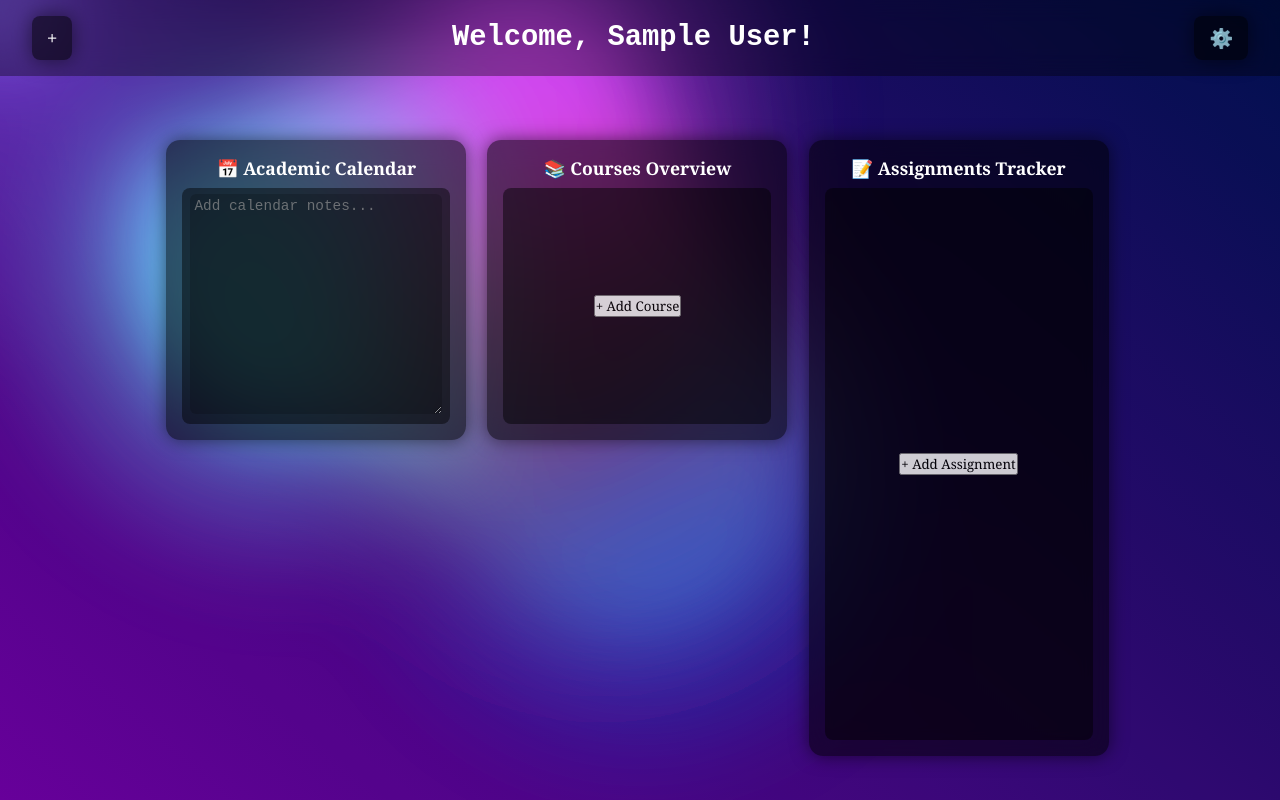
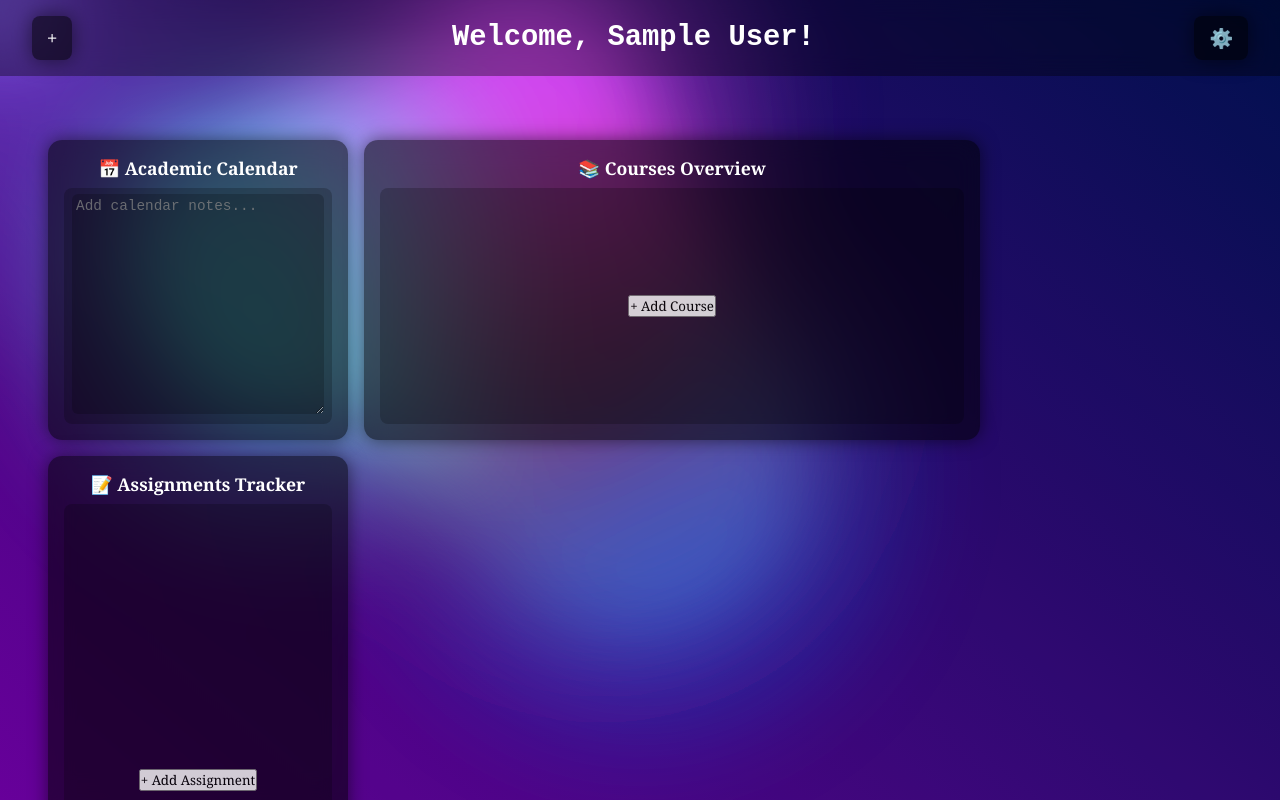
Before and after one commit to nolan-sudu/MyWestern, a React (Vite) app in the folder frontend/: page /dashboard in a window 1280 px wide. Built offline with nearby package versions, Linux system fonts and the light colour scheme; sample sign-in values are in the browser's storage.

Commit message:
improved UI, widget sizing and placement. Improved GPA Widget

```diff
--- a/frontend/src/components/WidgetGrid.css
+++ b/frontend/src/components/WidgetGrid.css
@@ -4,17 +4,19 @@
   justify-content: center;
   padding: 2rem;
   box-sizing: border-box;
+  overflow-x: auto; /* allow horizontal scrolling if widgets overflow */
 }
 
 .widget-grid {
   display: grid;
-  grid-template-columns: repeat(auto-fit, minmax(250px, 1fr));
+  grid-template-columns: repeat(auto-fit, minmax(250px, 300px)); /* fixed min and max width */
   grid-auto-rows: 300px;
   gap: 1rem;
-  width: 80%;
+  width: 100%; /* let the grid take container width */
   max-width: 1200px;
 }
 
+/* Widget boxes */
 .widget-box {
   background: rgba(0, 0, 1, 0.55);
   backdrop-filter: blur(12px);
@@ -27,17 +29,16 @@
   display: flex;
   flex-direction: column;
   overflow: visible;
-  max-width: 300px;
-  min-width: 250px;
 }
 
+/* Dragging effect */
 .widget-box.dragging {
   transform: scale(1.03);
   box-shadow: 0 0 28px rgba(0, 0, 0, 0.8);
   z-index: 10;
 }
 
-/* Widget header */
+/* Header */
 .widget-header {
   display: flex;
   justify-content: center;
@@ -52,7 +53,7 @@
   font-weight: bold;
 }
 
-/* Action buttons (Edit/Delete) */
+/* Action buttons */
 .widget-actions {
   position: absolute;
   top: -28px;
@@ -73,6 +74,7 @@
   box-shadow: 0 12px 30px rgba(0, 0, 0, 0.9);
 }
 
+/* Buttons */
 .widget-btn {
   background: rgba(14, 14, 14, 0.55);
   border: none;
@@ -90,7 +92,7 @@
   transform: scale(1.1);
 }
 
-/* Widget content */
+/* Content */
 .widget-content {
   flex: 1;
   display: flex;
@@ -101,17 +103,23 @@
   font-size: 0.9rem;
 }
 
-/* Grid sizing */
+/* Sizes */
 .widget-1x1 {
+  grid-column: span 1;
   grid-row: span 1;
-  grid-column: span 1;
 }
 
 .widget-1x2 {
-  grid-row: span 2; /* vertical stack */
-  grid-column: span 1;
+  grid-column: span 2; /* horizontal */
+  grid-row: span 1;
 }
 
-.widget-span-2 {
-  grid-column: span 2; /* horizontal expansion */
+.widget-2x1 {
+  grid-column: span 1;
+  grid-row: span 2; /* vertical */
 }
+
+.widget-2x2 {
+  grid-column: span 2;
+  grid-row: span 2;
+}
--- a/frontend/src/components/WidgetGrid.tsx
+++ b/frontend/src/components/WidgetGrid.tsx
@@ -2,7 +2,7 @@ import { DragDropContext, Droppable, Draggable, type DropResult } from "@hello-p
 import "./WidgetGrid.css";
 import type { Widget } from "../types.ts";
 
-// Import all 11 widget components
+// Import all widgets
 import AcademicCalendarWidget from "./widgets/AcademicCalendarWidget.tsx";
 import CoursesOverviewWidget from "./widgets/CoursesOverviewWidget.tsx";
 import AssignmentsTrackerWidget from "./widgets/AssignmentsTrackerWidget.tsx";
@@ -34,7 +34,6 @@ export default function WidgetGrid({ widgets, onRemoveWidget, onReorder, onUpdat
     onReorder(reordered);
   };
 
-  // Mapping widget IDs to components
   const widgetMap: { [key: string]: React.FC<any> } = {
     "academic-calendar": AcademicCalendarWidget,
     "courses-overview": CoursesOverviewWidget,
@@ -57,52 +56,25 @@ export default function WidgetGrid({ widgets, onRemoveWidget, onReorder, onUpdat
             <div className="widget-grid" ref={provided.innerRef} {...provided.droppableProps}>
               {widgets.map((widget, index) => {
                 const WidgetComponent = widgetMap[widget.id];
-
                 return (
                   <Draggable key={widget.id} draggableId={widget.id} index={index}>
                     {(provided, snapshot) => (
                       <div
-                        className={`widget-box widget-${widget.size} ${
-                          widget.spanCol ? "widget-span-" + widget.spanCol : ""
-                        } ${snapshot.isDragging ? "dragging" : ""}`}
+                        className={`widget-box widget-${widget.size} ${snapshot.isDragging ? "dragging" : ""}`}
                         ref={provided.innerRef}
                         {...provided.draggableProps}
                         {...provided.dragHandleProps}
-                        style={{
-                          ...provided.draggableProps.style,
-                          zIndex: snapshot.isDragging ? 10 : "auto",
-                          backgroundColor: "rgba(0, 0, 1, 0.55)", // widget box black
-                          color: "white",
-                        }}
                       >
                         <div className="widget-header">
-                          <span className="widget-title">
-                            {widget.emoji} {widget.title}
-                          </span>
+                          <span className="widget-title">{widget.emoji} {widget.title}</span>
                           <div className="widget-actions">
-                            { }
-                            <button className="widget-btn" onClick={() => onRemoveWidget(widget.id)}>
-                              🗑️
-                            </button>
+                            <button className="widget-btn" onClick={() => onRemoveWidget(widget.id)}>🗑️</button>
                           </div>
                         </div>
 
-                        { }
-                        <div
-                          className="widget-content"
-                          style={{
-                            backgroundColor: "rgba(0, 0, 1, 0.55)", // dark purple content
-                            padding: "0.5rem",
-                            borderRadius: "8px",
-                            maxHeight: "100%",
-                            overflowY: "auto",
-                          }}
-                        >
+                        <div className="widget-content">
                           {WidgetComponent && (
-                            <WidgetComponent
-                              widget={widget}
-                              onChange={(c: any) => onUpdateWidgetContent(widget.id, c)}
-                            />
+                            <WidgetComponent widget={widget} onChange={(c: any) => onUpdateWidgetContent(widget.id, c)} />
                           )}
                         </div>
                       </div>
--- a/frontend/src/components/widgets/GPAWidget.tsx
+++ b/frontend/src/components/widgets/GPAWidget.tsx
@@ -4,8 +4,8 @@ import type { Widget } from "../../types";
 interface Course {
   id: string;
   name: string;
-  grade: number;
-  credits: number;
+  grade?: number;
+  credits?: number;
 }
 
 interface Props {
@@ -18,7 +18,7 @@ export default function GPAWidget({ widget, onChange }: Props) {
   const [isEditing, setIsEditing] = useState(false);
 
   const handleAddCourse = () => {
-    const newCourse: Course = { id: Date.now().toString(), name: "", grade: 0, credits: 1 };
+    const newCourse: Course = { id: Date.now().toString(), name: "", grade: undefined, credits: undefined };
     setCourses([...courses, newCourse]);
     setIsEditing(true);
   };
@@ -41,10 +41,10 @@ export default function GPAWidget({ widget, onChange }: Props) {
     setIsEditing(false);
   };
 
-  const totalCredits = courses.reduce((sum, c) => sum + c.credits, 0);
+  const totalCredits = courses.reduce((sum, c) => sum + (c.credits ?? 0), 0);
   const weightedAverage = totalCredits
-    ? courses.reduce((sum, c) => sum + c.grade * c.credits, 0) / totalCredits
-    : 0;
+  ? courses.reduce((sum, c) => sum + ((c.grade ?? 0) * (c.credits ?? 0)), 0) / totalCredits
+  : 0;
 
   return (
     <div style={{ display: "flex", flexDirection: "column", gap: "6px", maxHeight: "100%", overflowY: "auto" }}>
@@ -91,12 +91,13 @@ export default function GPAWidget({ widget, onChange }: Props) {
                 />
                 <input
                   type="number"
-                  value={course.credits || ""}
-                  onChange={e => handleCourseChange(course.id, "credits", e.target.value)}
+                  value={course.credits ?? ""}  // <-- use nullish coalescing
+                  onChange={e => handleCourseChange(course.id, "credits", Number(e.target.value))}
                   placeholder="Credits"
                   style={{ flex: 1, padding: "4px", borderRadius: "4px" }}
                   min={1}
                 />
+
                 <button
                   className="widget-btn"
                   onClick={() => handleDeleteCourse(course.id)}
--- a/frontend/src/pages/Dashboard.tsx
+++ b/frontend/src/pages/Dashboard.tsx
@@ -9,23 +9,22 @@ export interface Widget {
   id: string;
   title: string;
   emoji: string;
-  size: "1x1" | "1x2";
-  spanCol?: number;
+  size: "1x1" | "1x2" | "2x1" | "2x2";
   content?: any;
 }
 
 const ALL_WIDGETS: Widget[] = [
   { id: "academic-calendar", title: "Academic Calendar", emoji: "📅", size: "1x1" },
-  { id: "courses-overview", title: "Courses Overview", emoji: "📚", size: "1x1" },
-  { id: "assignments", title: "Assignments Tracker", emoji: "📝", size: "1x2" },
+  { id: "courses-overview", title: "Courses Overview", emoji: "📚", size: "1x2" },
+  { id: "assignments", title: "Assignments Tracker", emoji: "📝", size: "2x1" },
   { id: "fees", title: "Fees & Finances", emoji: "💰", size: "1x1" },
-  { id: "map", title: "Campus Map", emoji: "🗺️", size: "1x2" },
+  { id: "map", title: "Campus Map", emoji: "🗺️", size: "2x2" },
   { id: "quick-access", title: "Quick Access", emoji: "⚡", size: "1x1" },
   { id: "weather", title: "Local Weather & Alerts", emoji: "☀️", size: "1x1" },
   { id: "gpa", title: "GPA Calculator", emoji: "🎓", size: "1x1" },
-  { id: "quote", title: "Daily Quote", emoji: "💡", size: "1x1", spanCol: 2 },
+  { id: "quote", title: "Daily Quote", emoji: "💡", size: "1x1"},
   { id: "links-folder", title: "Links Folder", emoji: "🔗", size: "1x1" },
-  { id: "study-timer", title: "Study Timer", emoji: "⏱️", size: "1x2" }
+  { id: "study-timer", title: "Study Timer", emoji: "⏱️", size: "1x2"}
 ];
 
 export default function Dashboard() {
--- a/frontend/src/types.ts
+++ b/frontend/src/types.ts
@@ -2,8 +2,7 @@ export interface Widget {
   id: string;
   title: string;
   emoji: string;
-  size: "1x1" | "1x2";
-  spanCol?: number;
+  size: "1x1" | "1x2" | "2x1" | "2x2";
   content?: any;
 }
 
```
